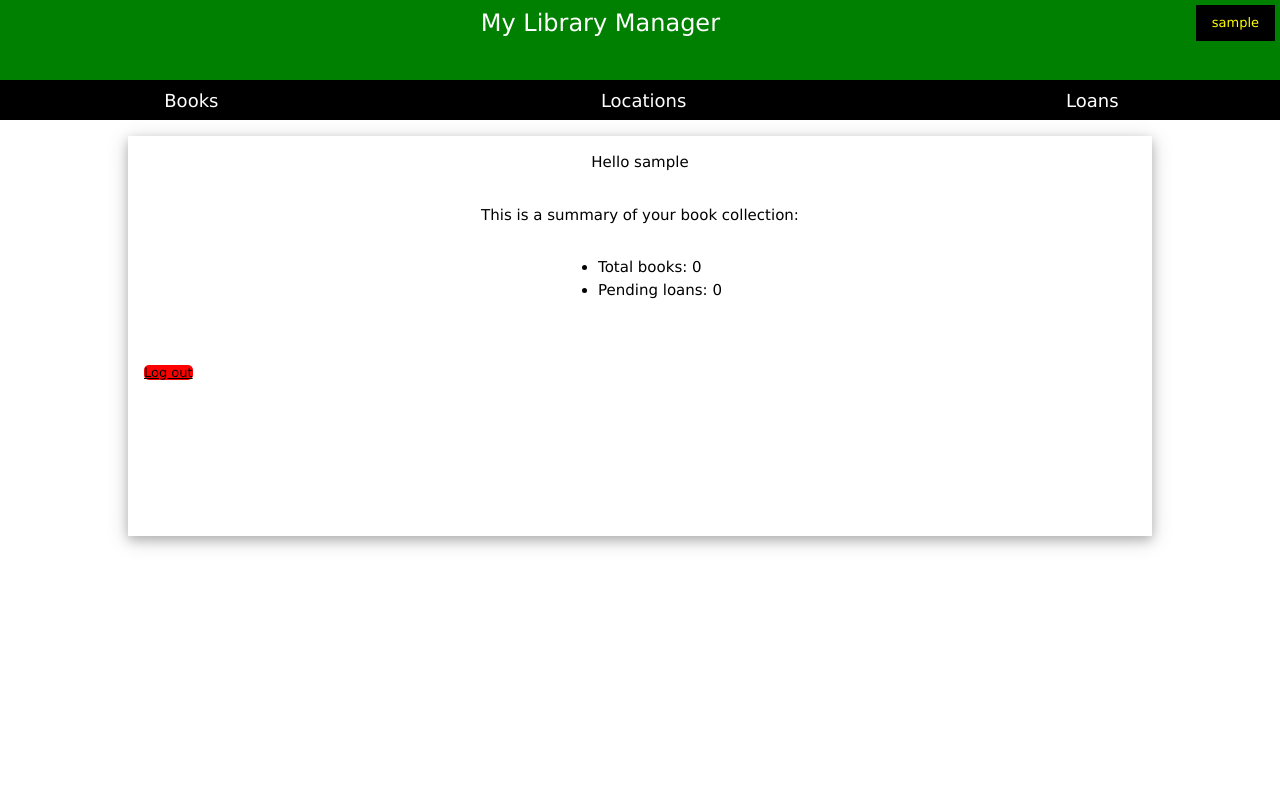
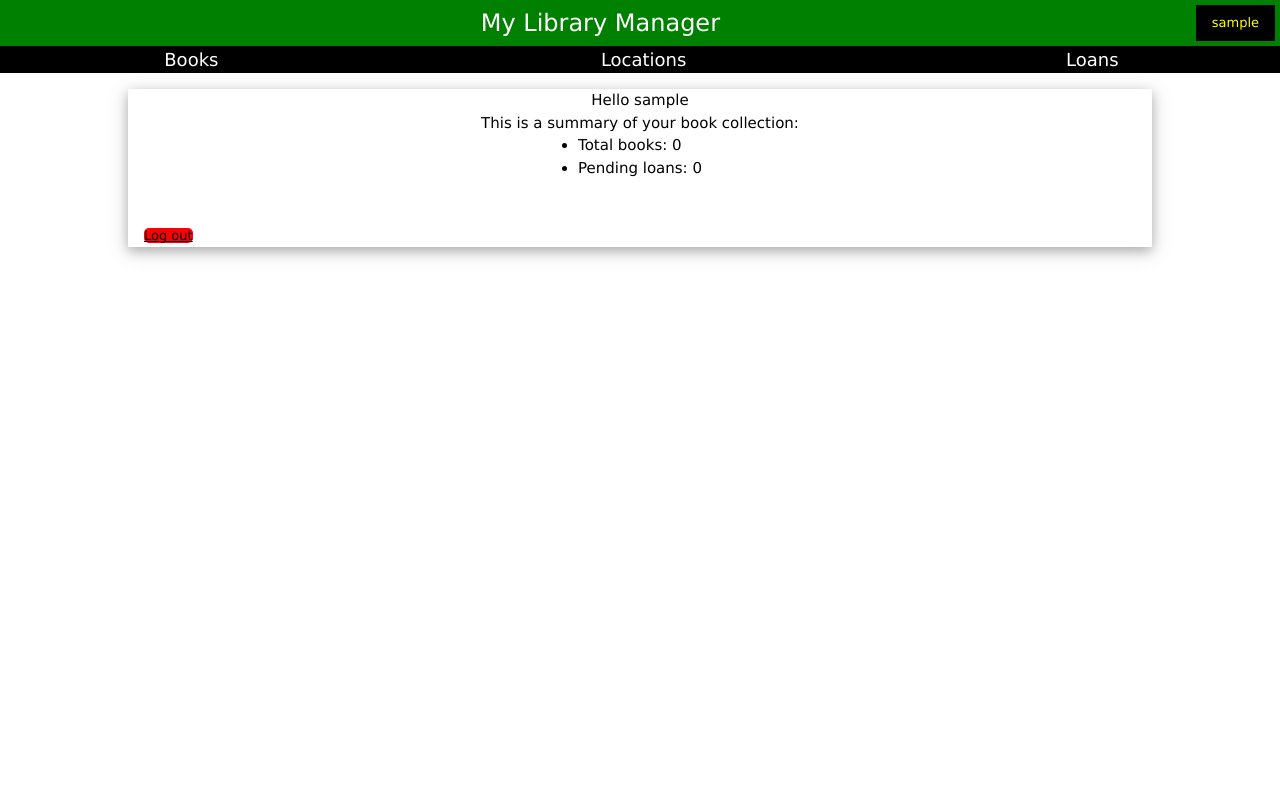
Before and after one commit to samuelmovi/django_library_manager, a Django app: page / in a window 1280 px wide. Run offline with Django 3.2, Linux system fonts and the light colour scheme; the visitor is signed in with stand-in values (Sample User, id 1); data that the repository does not hold is empty.

Commit message:
some template tweaks

```diff
--- a/library/static/library/script.js
+++ b/library/static/library/script.js
@@ -1,13 +1,4 @@
 $(document).ready(function(){
-    var banner = $("banner");
-    if (banner){
-        banner.click(function(){
-        alert("Library!!");
-    });
-    }
-    else{
-        alert('No banner!!');
-    };
 
     // CLICKABLE TABLE HEADINGS
     $('th').click(function(){
--- a/library/static/library/style.css
+++ b/library/static/library/style.css
@@ -1,8 +1,9 @@
+* {
+    margin: 0px;
+    padding: 0px;
+}
 
-body {
-  height: 100vh;
-  width: 100%;
-}
+
 
 .user-name {
   background-color: black;
@@ -82,7 +83,7 @@
 }
 
 .home {
-  height: 50%;
+  height: 75%;
   width: 80%;
   margin: auto;
 }
--- a/library/templates/library/new_book.html
+++ b/library/templates/library/new_book.html
@@ -32,6 +32,7 @@
 		  </select>
     	<br>
 			<button type="submit" class="medium-font w3-button w3-green w3-block w3-hover-black">{% trans 'Add New Book' %}</button>
+			<br>
 		</form>
       </div>
     </div>
--- a/library/templates/library/new_location.html
+++ b/library/templates/library/new_location.html
@@ -18,6 +18,7 @@
   		  <input class="w3-input" type="text" name="details">
 			<br/>
   		  <button class="medium-font w3-button w3-block w3-hover-black w3-green">{% trans 'Add New Location' %}</button>
+			<br>
 		</form>
       </div>
     </div>
```
